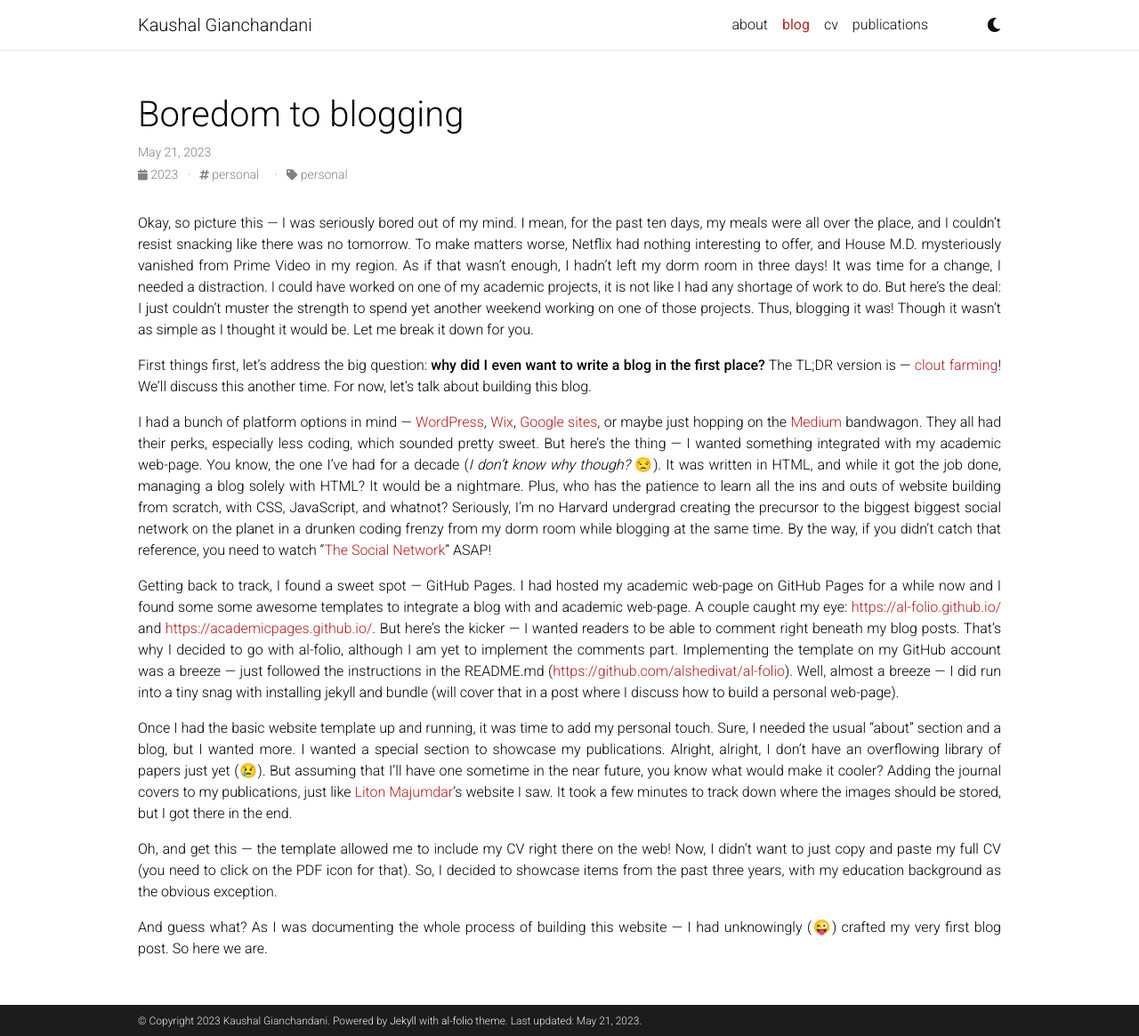
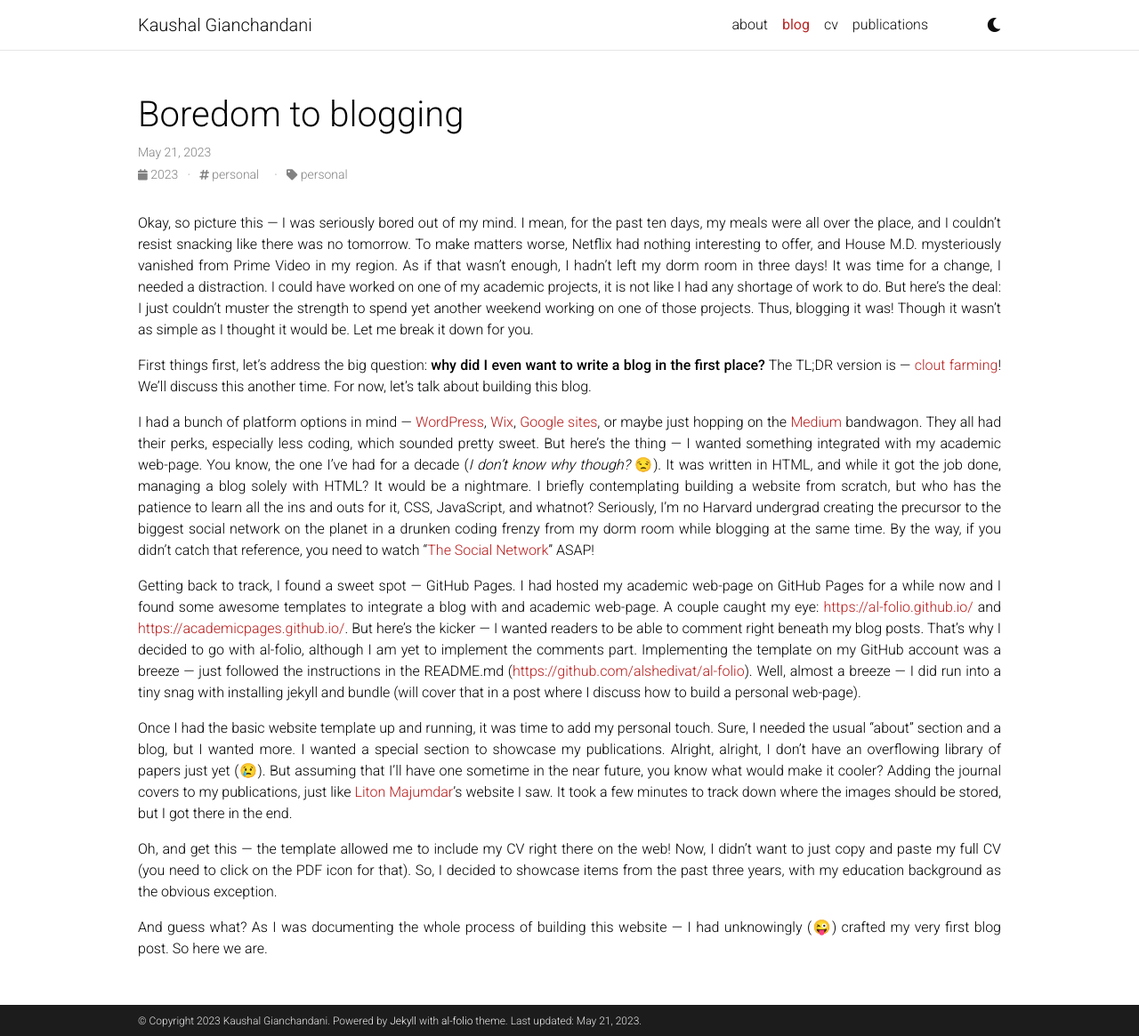
Before and after one commit to kaushalgianchandani/kaushalgianchandani.github.io, a Jekyll site: the page built from _posts/2023-05-21-first-blog.md, in a window 1280 px wide and 1165 px high. Shown: the whole window at 89% size. Built offline with Jekyll 4.4.1, drawn with Linux system fonts in a browser that asks for light colours; emoji names are drawn with the system emoji font; comment, search, counter and statistics services are not loaded; a style sheet for code colours, icons or effects is not loaded.

Commit message:
Update 2023-05-21-first-blog.md

```diff
--- a/_posts/2023-05-21-first-blog.md
+++ b/_posts/2023-05-21-first-blog.md
@@ -11,9 +11,9 @@
 
 First things first, let's address the big question: **why did I even want to write a blog in the first place?** The TL;DR version is —  [clout farming](http://clout-farming.urbanup.com/16816978)! We'll discuss this another time. For now, let's talk about building this blog.
 
-I had a bunch of platform options in mind — [WordPress](https://wordpress.com/), [Wix](https://www.wix.com/), [Google sites](https://sites.google.com/), or maybe just hopping on the [Medium](https://medium.com/) bandwagon. They all had their perks, especially less coding, which sounded pretty sweet. But here's the thing —  I wanted something integrated with my academic web-page. You know, the one I've had for a decade (_I don't know why though?_ :unamused:).  It was written in HTML, and while it got the job done, managing a blog solely with HTML? It would be a nightmare. Plus, who has the patience to learn all the ins and outs of website building from scratch, with CSS, JavaScript, and whatnot? Seriously, I'm no Harvard undergrad creating the precursor to the biggest biggest social network on the planet in a drunken coding frenzy from my dorm room while blogging at the same time. By the way, if you didn't catch that reference, you need to watch "[The Social Network](https://youtu.be/lB95KLmpLR4)" ASAP!
+I had a bunch of platform options in mind — [WordPress](https://wordpress.com/), [Wix](https://www.wix.com/), [Google sites](https://sites.google.com/), or maybe just hopping on the [Medium](https://medium.com/) bandwagon. They all had their perks, especially less coding, which sounded pretty sweet. But here's the thing —  I wanted something integrated with my academic web-page. You know, the one I've had for a decade (_I don't know why though?_ :unamused:).  It was written in HTML, and while it got the job done, managing a blog solely with HTML? It would be a nightmare. I briefly contemplating building a website from scratch, but who has the patience to learn all the ins and outs for it, CSS, JavaScript, and whatnot? Seriously, I'm no Harvard undergrad creating the precursor to the biggest social network on the planet in a drunken coding frenzy from my dorm room while blogging at the same time. By the way, if you didn't catch that reference, you need to watch "[The Social Network](https://youtu.be/lB95KLmpLR4)" ASAP!
 
-Getting back to track, I found a sweet spot — GitHub Pages. I had hosted my academic web-page on GitHub Pages for a while now and I found some some awesome templates to integrate a blog with and academic web-page. A couple caught my eye: [https://al-folio.github.io/](https://al-folio.github.io/) and [https://academicpages.github.io/](https://al-folio.github.io/). But here's the kicker — I wanted readers to be able to comment right beneath my blog posts. That's why I decided to go with al-folio, although I am yet to implement the comments part. Implementing the template on my GitHub account was a breeze — just followed the instructions in the README.md \([https://github.com/alshedivat/al-folio](https://github.com/alshedivat/al-folio)\). Well, almost a breeze — I did run into a tiny snag with installing jekyll and bundle (will cover that in a post where I discuss how to build a personal web-page).
+Getting back to track, I found a sweet spot — GitHub Pages. I had hosted my academic web-page on GitHub Pages for a while now and I found some awesome templates to integrate a blog with and academic web-page. A couple caught my eye: [https://al-folio.github.io/](https://al-folio.github.io/) and [https://academicpages.github.io/](https://al-folio.github.io/). But here's the kicker — I wanted readers to be able to comment right beneath my blog posts. That's why I decided to go with al-folio, although I am yet to implement the comments part. Implementing the template on my GitHub account was a breeze — just followed the instructions in the README.md \([https://github.com/alshedivat/al-folio](https://github.com/alshedivat/al-folio)\). Well, almost a breeze — I did run into a tiny snag with installing jekyll and bundle (will cover that in a post where I discuss how to build a personal web-page).
 
 Once I had the basic website template up and running, it was time to add my personal touch. Sure, I needed the usual "about" section and a blog, but I wanted more. I wanted a special section to showcase my publications. Alright, alright, I don't have an overflowing library of papers just yet (:cry:). But assuming that I'll have one sometime in the near future, you know what would make it cooler? Adding the journal covers to my publications, just like [Liton Majumdar](http://www.niser.ac.in/~liton/publication.html)'s website I saw. It took a few minutes to track down where the images should be stored, but I got there in the end.
 
```
